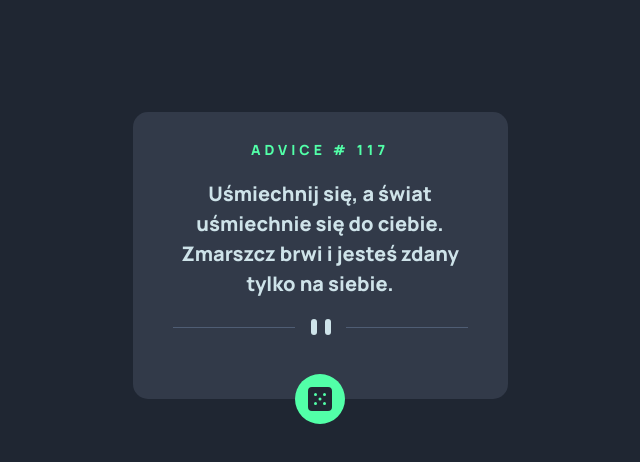
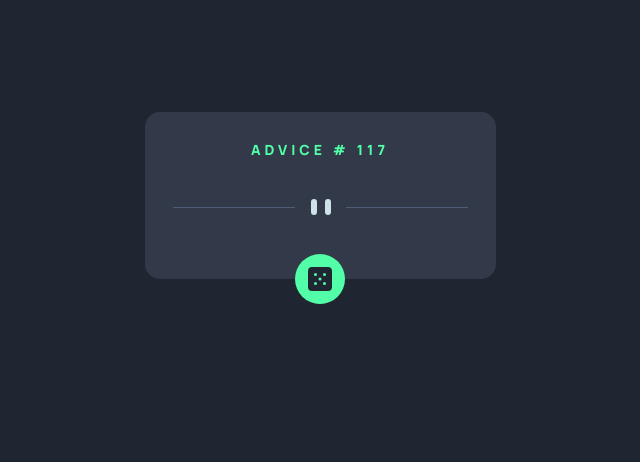
Before and after one commit to Kamilbd/10.advice-generator-app-main, a plain HTML site: page index.html in a window 1280 px wide. Shown: the whole page, without its empty margins (320-960 px from the left). Drawn offline with Linux system fonts and the light colour scheme.

Commit message:
Update index.html

```diff
--- a/index.html
+++ b/index.html
@@ -18,7 +18,6 @@
 			<div class="box__text">
 				<p class="box__text-num">Advice # <span>117</span></p>
 				<h1 id="adviceContainer">
-					Uśmiechnij się, a świat uśmiechnie się do ciebie. Zmarszcz brwi i jesteś zdany tylko na siebie.
 				</h1>
 				<img class="box__img-desktop" src="./images/pattern-divider-desktop.svg" alt="width line" />
 				<img class="box__img-mobile" src="./images/pattern-divider-mobile.svg" alt="" />
```
